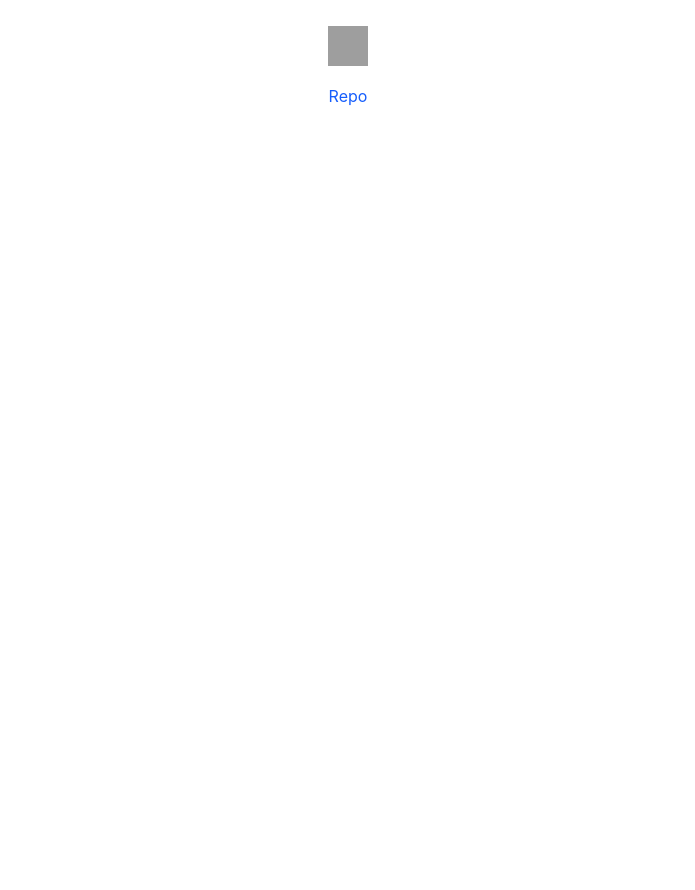
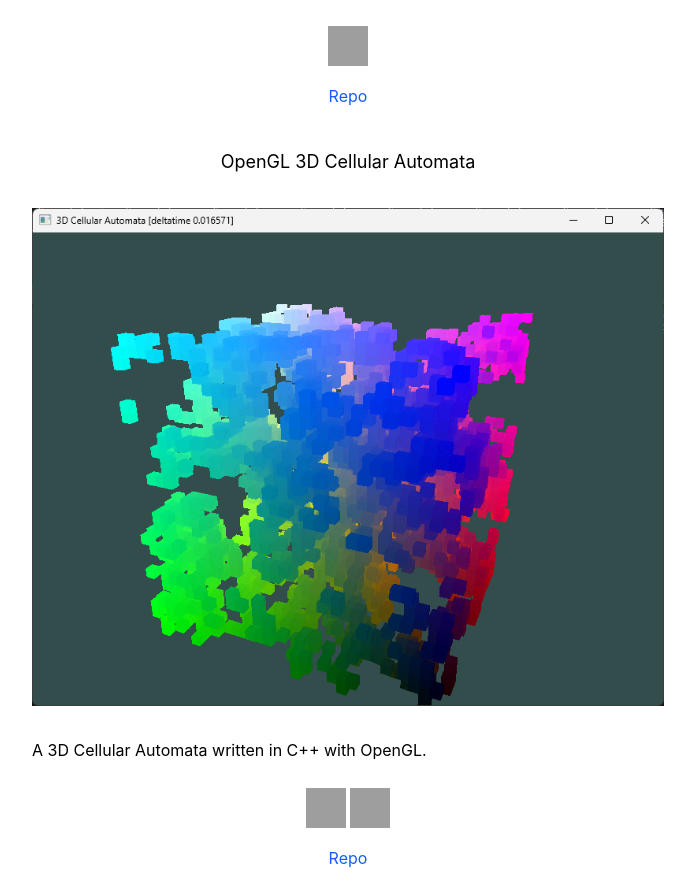
Before and after one commit to TomCP20/TomCP20.github.io, a React (Vite) app: page / in a window 1280 px wide. Shown: the part 8000-8890 px from the top of the page, without its empty margins (292-987 px from the left). Before the commit the page ends 8128 px from the top, so only its background shows below. Built offline with nearby package versions, Linux system fonts and the light colour scheme; grey boxes are pictures that could not be loaded.

Commit message:
added OpenGL 3D Cellular Automata

```diff
--- a/src/App.tsx
+++ b/src/App.tsx
@@ -129,6 +129,15 @@ export default function App() {
       >
         A Python program that draws a randomly generated Spirographs via the turtle library.
       </Project>
+
+      <Project
+        title='OpenGL 3D Cellular Automata'
+        image='/OpenGL3DCellularAutomata.png'
+        repoTo='https://github.com/TomCP20/OpenGL-3D-Cellular-Automata'
+        icons={['C++', 'OpenGL']}
+      >
+        A 3D Cellular Automata written in C++ with OpenGL.
+      </Project>
     </>
   )
 }
```
Also changed, not shown: public/OpenGL3DCellularAutomata.png (added).
